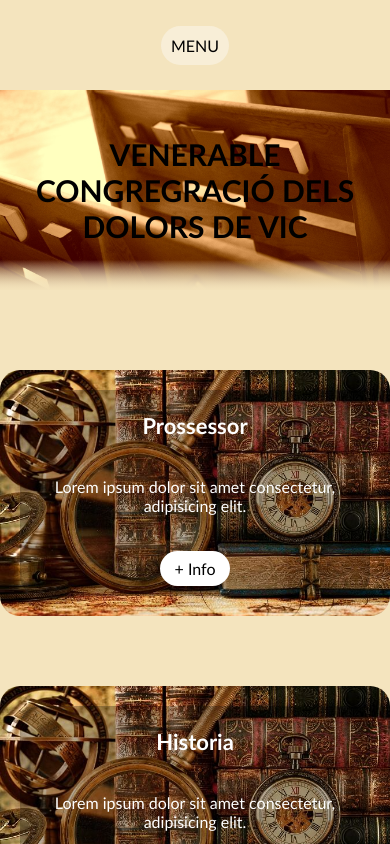
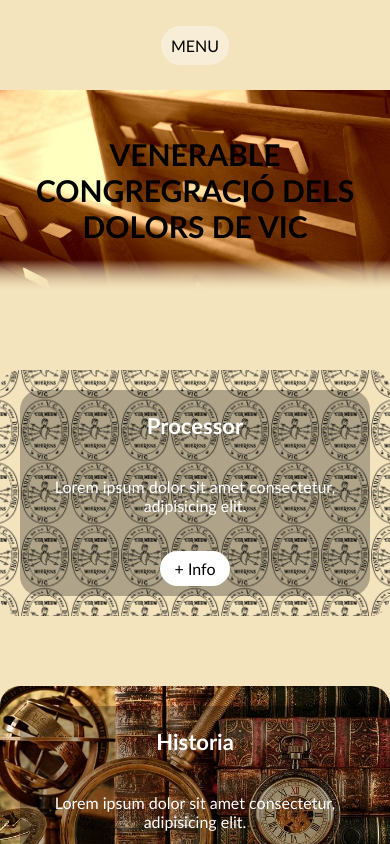
Before and after one commit to danicampdelacreu/congregacio_vic, a React (Create React App) app: page / in a window 390 px wide. Shown: the top 844 px of the page. Built offline with nearby package versions, Linux system fonts and the light colour scheme.

Commit message:
Insert logo, retoc header y home

```diff
--- a/src/components/header/Header.jsx
+++ b/src/components/header/Header.jsx
@@ -32,7 +32,7 @@
             </li>
             <li>
               <Link to="/prossessor" onClick={closeMenu}>
-                PROSSESSOR
+                PROCESSOR
               </Link>
             </li>
             <li>
--- a/src/routes/home/Home.css
+++ b/src/routes/home/Home.css
@@ -71,8 +71,8 @@
     }
 
     .homeProssessor {
-        background-image: url('../../assets/img/Historia.jpg');
-        background-size: cover;
+        background-image: url('../../assets/img/logo.png');
+        background-size: 50px;
         background-position: center;
     }
 
--- a/src/routes/home/Home.jsx
+++ b/src/routes/home/Home.jsx
@@ -17,7 +17,7 @@
 
             <div class='homeProssessor'>
                 <div className='homeProssessorIn'>
-                    <h3>Prossessor</h3>
+                    <h3>Processor</h3>
                     <p>Lorem ipsum dolor sit amet consectetur, adipisicing elit. </p>
                     <Link to="/Prossessor" onClick={scrollToTop}>+ Info</Link>
                 </div>
```
Also changed, not shown: src/assets/img/logo.png (added).
